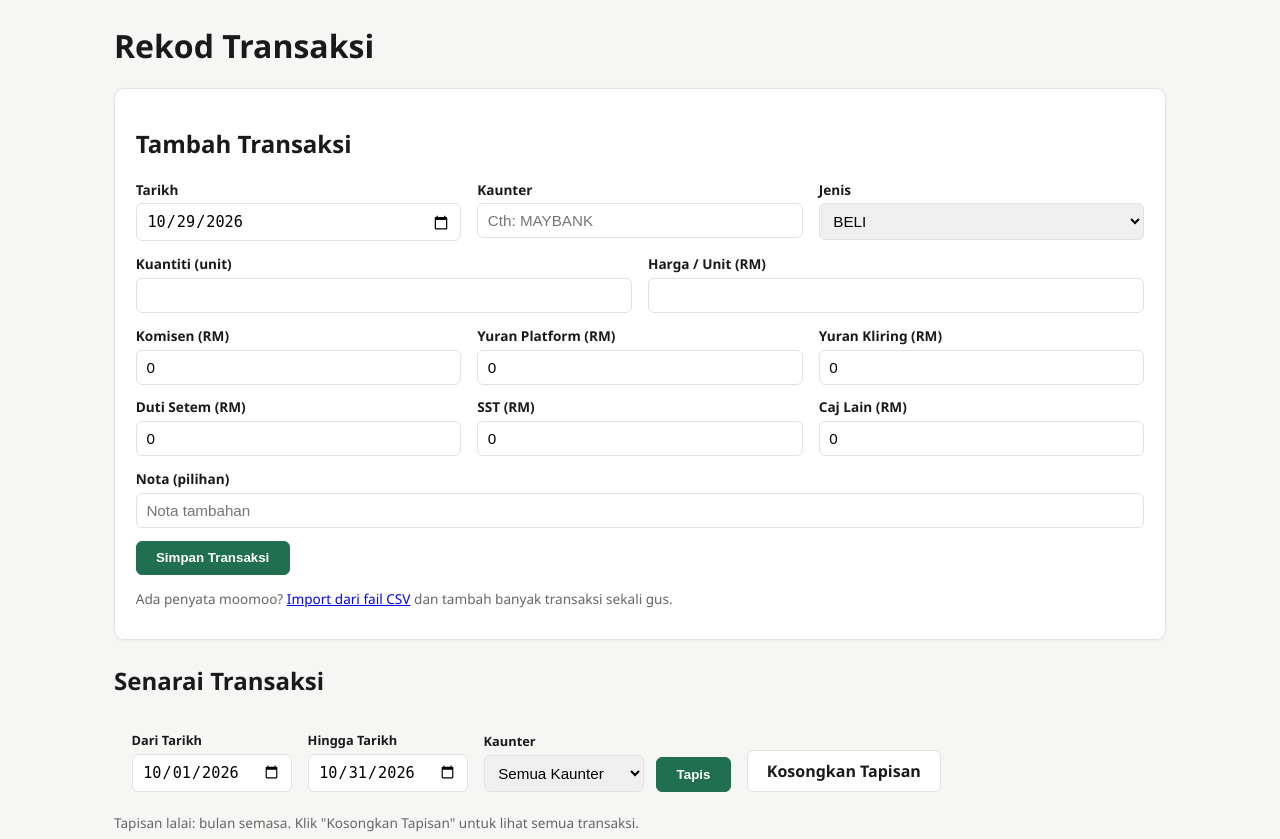
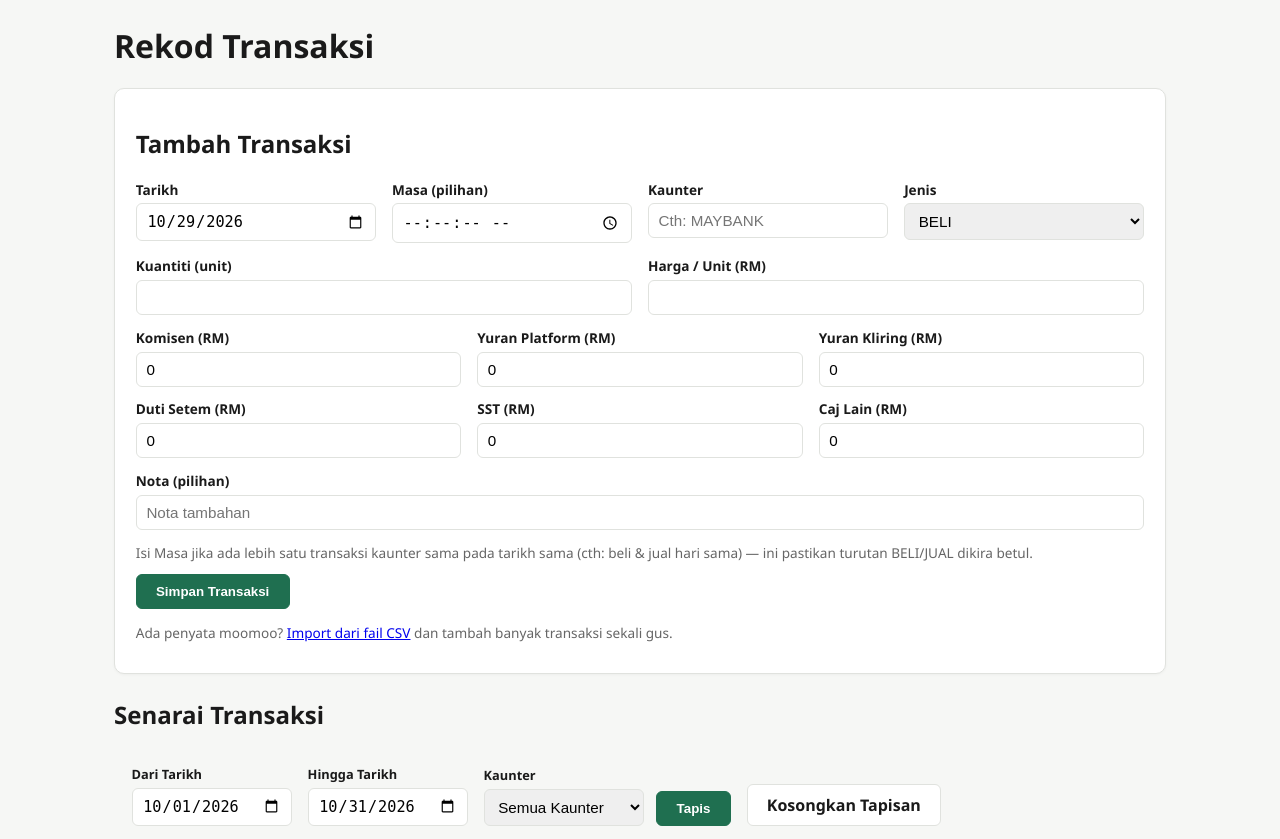
Before and after one commit to aswadinasir/SahamAku, a Flask app: page /transaksi in a window 1280 px wide. Shown: the part 56-895 px from the top of the page. Run offline with Flask 3, Linux system fonts and the light colour scheme; data that the repository does not hold is empty.

Commit message:
Guna masa (bukan tarikh sahaja) untuk turutan BELI/JUAL - betulkan punca bug Stop order
Tambah lajur "masa" (HH:MM:SS) pada transaksi. Import CSV kini tangkap
masa sebenar (Order Time/Fill Time) daripada moomoo, dan semua susunan
(kira_ledger, Senarai Transaksi, Laporan) guna (tarikh, masa, id) -
bukan (tarikh, id) sahaja.

Ini membetulkan punca bug turutan Stop-order secara AUTOMATIK: walaupun
dua transaksi (BELI & JUAL stop) jatuh pada tarikh "sama" (akibat Order
Time tak tepat utk pesanan Stop), masa sebenar (cth 15:50:31 vs 15:56:55)
tetap betulkan turutan tanpa perlu pengguna semak/betulkan tarikh manual.
Disahkan dgn data sebenar: baki GOLDETF=10, HKB=200, Untung/Rugi=-RM201.47
tercapai automatik tanpa sebarang pembetulan tarikh.

Borang Tambah/Edit Transaksi turut ada medan Masa (pilihan) untuk
transaksi manual kaunter sama pada tarikh sama.

Co-Authored-By: Claude Sonnet 5 <noreply@anthropic.com>
Claude-Session: https://claude.ai/code/session_01HWjVVZ5dxEvmhiUJZNdjzQ

```diff
--- a/app.py
+++ b/app.py
@@ -48,7 +48,7 @@ def _borang_fee(form, indeks=None):
 
 def muat_semua_transaksi(db):
     rows = db.execute(
-        "SELECT * FROM transaksi ORDER BY tarikh ASC, id ASC"
+        "SELECT * FROM transaksi ORDER BY tarikh ASC, masa ASC, id ASC"
     ).fetchall()
     hasil = []
     for r in rows:
@@ -129,7 +129,7 @@ def senarai_transaksi():
     if f_kaunter:
         ledger_tapis = [t for t in ledger_tapis if t["kaunter"] == f_kaunter]
 
-    ledger_tapis.sort(key=lambda t: (t["tarikh"], t["id"]), reverse=True)
+    ledger_tapis.sort(key=lambda t: (t["tarikh"], t["masa"], t["id"]), reverse=True)
     diimport = request.args.get("diimport", type=int)
     return render_template(
         "transaksi.html",
@@ -150,11 +150,12 @@ def tambah_transaksi():
     fee = _borang_fee(request.form)
     db.execute(
         """INSERT INTO transaksi
-           (tarikh, kaunter, jenis, kuantiti, harga_seunit,
+           (tarikh, masa, kaunter, jenis, kuantiti, harga_seunit,
             komisen, yuran_platform, yuran_kliring, duti_setem, sst, caj_lain, nota)
-           VALUES (?, ?, ?, ?, ?, ?, ?, ?, ?, ?, ?, ?)""",
+           VALUES (?, ?, ?, ?, ?, ?, ?, ?, ?, ?, ?, ?, ?)""",
         (
             request.form["tarikh"],
+            request.form.get("masa", "").strip(),
             request.form["kaunter"].strip().upper(),
             request.form["jenis"],
             int(request.form["kuantiti"]),
@@ -175,12 +176,13 @@ def edit_transaksi(transaksi_id):
         fee = _borang_fee(request.form)
         db.execute(
             """UPDATE transaksi
-               SET tarikh = ?, kaunter = ?, jenis = ?, kuantiti = ?, harga_seunit = ?,
+               SET tarikh = ?, masa = ?, kaunter = ?, jenis = ?, kuantiti = ?, harga_seunit = ?,
                    komisen = ?, yuran_platform = ?, yuran_kliring = ?, duti_setem = ?, sst = ?, caj_lain = ?,
                    nota = ?
                WHERE id = ?""",
             (
                 request.form["tarikh"],
+                request.form.get("masa", "").strip(),
                 request.form["kaunter"].strip().upper(),
                 request.form["jenis"],
                 int(request.form["kuantiti"]),
@@ -346,17 +348,18 @@ def import_csv_sahkan():
         jenis = request.form.get(f"jenis_{i}")
         kuantiti = request.form.get(f"kuantiti_{i}")
         harga = request.form.get(f"harga_{i}")
+        masa = request.form.get(f"masa_{i}", "")
         nota = request.form.get(f"nota_{i}", "")
         if not (tarikh and kaunter and jenis and kuantiti and harga):
             continue
         fee = _borang_fee(request.form, indeks=i)
         db.execute(
             """INSERT INTO transaksi
-               (tarikh, kaunter, jenis, kuantiti, harga_seunit,
+               (tarikh, masa, kaunter, jenis, kuantiti, harga_seunit,
                 komisen, yuran_platform, yuran_kliring, duti_setem, sst, caj_lain, nota)
-               VALUES (?, ?, ?, ?, ?, ?, ?, ?, ?, ?, ?, ?)""",
+               VALUES (?, ?, ?, ?, ?, ?, ?, ?, ?, ?, ?, ?, ?)""",
             (
-                tarikh, kaunter.strip().upper(), jenis, int(kuantiti), float(harga),
+                tarikh, masa, kaunter.strip().upper(), jenis, int(kuantiti), float(harga),
                 fee["komisen"], fee["yuran_platform"], fee["yuran_kliring"],
                 fee["duti_setem"], fee["sst"], fee["caj_lain"], nota,
             ),
@@ -372,7 +375,7 @@ def laporan_untung_rugi():
     transaksi = muat_semua_transaksi(db)
     ledger, _ = kira_ledger(transaksi)
     jualan = [b for b in ledger if b["jenis"] == "JUAL"]
-    jualan.sort(key=lambda t: (t["tarikh"], t["id"]), reverse=True)
+    jualan.sort(key=lambda t: (t["tarikh"], t["masa"], t["id"]), reverse=True)
 
     for b in jualan:
         kos_asas = b["kos_purata_sebelum"] * b["kuantiti"]
--- a/schema.sql
+++ b/schema.sql
@@ -1,6 +1,7 @@
 CREATE TABLE IF NOT EXISTS transaksi (
     id INTEGER PRIMARY KEY AUTOINCREMENT,
     tarikh TEXT NOT NULL,
+    masa TEXT NOT NULL DEFAULT '',
     kaunter TEXT NOT NULL,
     jenis TEXT NOT NULL CHECK (jenis IN ('BELI', 'JUAL')),
     kuantiti INTEGER NOT NULL CHECK (kuantiti > 0),
--- a/templates/edit_transaksi.html
+++ b/templates/edit_transaksi.html
@@ -8,6 +8,9 @@
     <div class="borang-baris">
       <label>Tarikh
         <input type="date" name="tarikh" value="{{ t.tarikh }}" required>
+      </label>
+      <label>Masa (pilihan)
+        <input type="time" name="masa" step="1" value="{{ t.masa or '' }}">
       </label>
       <label>Kaunter
         <input type="text" name="kaunter" value="{{ t.kaunter }}" required>
--- a/templates/import_csv_pratonton.html
+++ b/templates/import_csv_pratonton.html
@@ -5,6 +5,7 @@
 <p>Semak senarai di bawah. Nyahtanda mana-mana baris yang anda tak nak import, kemudian klik "Sahkan Import".</p>
 <p class="catatan-kecil">Baris bertanda <span class="tag tag-pendua">MUNGKIN PENDUA</span> nampak sama dengan transaksi sedia ada (tarikh, kaunter, jenis, kuantiti &amp; harga sama) — tidak ditanda pilih secara automatik.</p>
 <p class="catatan-kecil">Baris bertanda <span class="tag tag-amaran">⚠ SEMAK TARIKH</span> ialah pesanan jenis <strong>Stop/Trigger</strong> — tarikhnya ialah masa pesanan <em>diletak</em>, bukan semestinya masa ia <em>dipenuhi</em>. Semak &amp; betulkan tarikh terus di jadual bawah jika perlu (klik medan tarikh).</p>
+<p class="catatan-kecil">Lajur <strong>Masa</strong> digunakan untuk tentukan turutan BELI/JUAL yang betul bila ada lebih satu transaksi kaunter sama pada tarikh sama — tak perlu diubah melainkan anda tahu ia tak tepat.</p>
 
 <form method="post" action="{{ url_for('import_csv_sahkan') }}">
   <div class="jadual-bungkus">
@@ -13,6 +14,7 @@
       <tr>
         <th></th>
         <th>Tarikh</th>
+        <th>Masa</th>
         <th>Kaunter</th>
         <th>Jenis</th>
         <th>Kuantiti</th>
@@ -48,6 +50,7 @@
           <input type="date" name="tarikh_{{ loop.index0 }}" value="{{ b.tarikh }}" style="width:9.5rem">
           {% if b.tarikh_mungkin_tak_tepat %}<span class="tag tag-amaran">⚠ SEMAK TARIKH</span>{% endif %}
         </td>
+        <td><input type="time" name="masa_{{ loop.index0 }}" step="1" value="{{ b.masa }}" style="width:7rem"></td>
         <td>{{ b.kaunter }}</td>
         <td><span class="tag {{ 'tag-beli' if b.jenis == 'BELI' else 'tag-jual' }}">{{ b.jenis }}</span></td>
         <td>{{ "{:,}".format(b.kuantiti) }}</td>
--- a/templates/transaksi.html
+++ b/templates/transaksi.html
@@ -13,6 +13,9 @@
     <div class="borang-baris">
       <label>Tarikh
         <input type="date" name="tarikh" value="{{ hari_ini }}" required>
+      </label>
+      <label>Masa (pilihan)
+        <input type="time" name="masa" step="1">
       </label>
       <label>Kaunter
         <input type="text" name="kaunter" placeholder="Cth: MAYBANK" required>
@@ -59,6 +62,7 @@
         <input type="text" name="nota" placeholder="Nota tambahan">
       </label>
     </div>
+    <p class="catatan-kecil" style="margin:0;">Isi Masa jika ada lebih satu transaksi kaunter sama pada tarikh sama (cth: beli & jual hari sama) — ini pastikan turutan BELI/JUAL dikira betul.</p>
     <button type="submit" class="btn btn-utama">Simpan Transaksi</button>
   </form>
   <p class="catatan-kecil">Ada penyata moomoo? <a href="{{ url_for('import_csv_borang') }}">Import dari fail CSV</a> dan tambah banyak transaksi sekali gus.</p>
```
Also changed, not shown: import_moomoo.py (+14 -8 lines).
